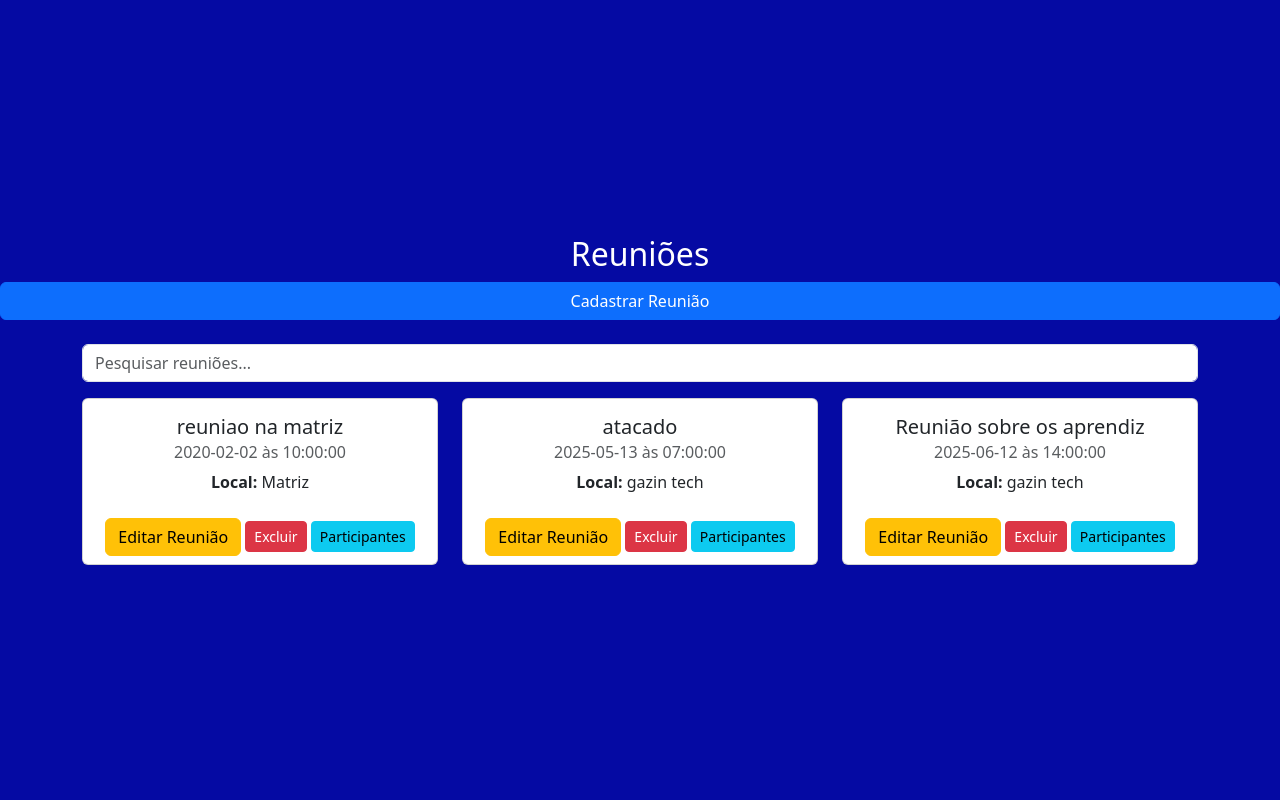
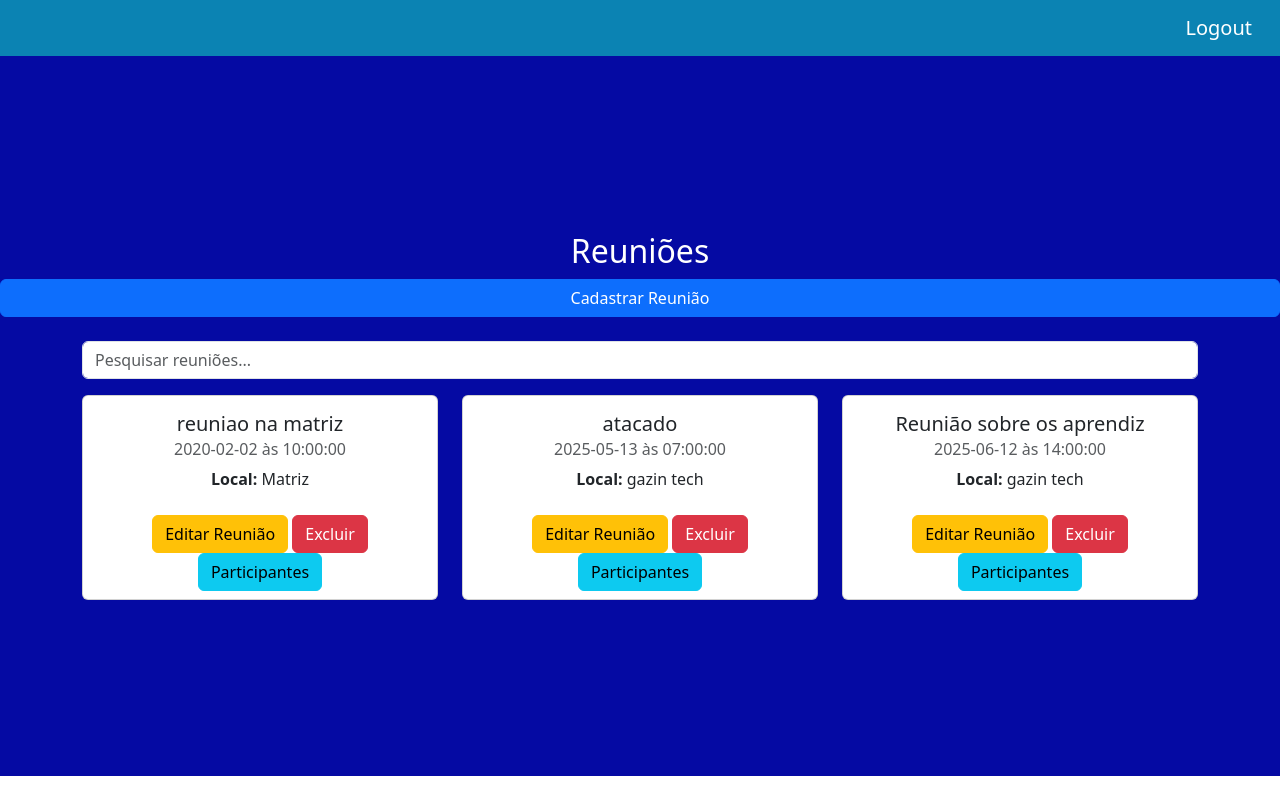
Before and after one commit to Renanarida/CRUD-renan, a PHP site: page / in a window 1280 px wide. Run offline with PHP 8.4, Linux system fonts and the light colour scheme; data comes from the database, SQL or seed files in the repository.

Commit message:
feat: removendo bugs da pag

```diff
--- a/adicionar_participante.php
+++ b/add/adicionar_participante.php
@@ -103,7 +103,7 @@ modalParticipantes.addEventListener('show.bs.modal', function(event) {
     var modalBody = modalParticipantes.querySelector('#modalParticipantesBody');
     modalBody.innerHTML = 'Carregando...';
 
-    fetch('carregar_participantes.php?id=' + id)
+    fetch('./private/carregar_participantes.php?id=' + id)
         .then(response => response.text())
         .then(html => {
             modalBody.innerHTML = html;
--- /dev/null
+++ b/add/cadastrar.pessoas.php
@@ -0,0 +1,5 @@
+<?php
+
+    include 'conexao.php';
+
+?>
--- a/index.php
+++ b/index.php
@@ -26,11 +26,15 @@ $result = $conn->query("SELECT * FROM reunioes ORDER BY data, hora");
         align-content: center;
         justify-content: center;
         align-items: center width: 80vh;
-        height: 100vh;
+        height: 90vh;
     }
 
-    /*
-    .body-box {
+    .header-box {
+        background-color: rgb(11, 131, 179);
+    }
+
+
+    /* .body-box {
         width: 100vh;
     } */
 
@@ -43,6 +47,18 @@ $result = $conn->query("SELECT * FROM reunioes ORDER BY data, hora");
 
 <body class="body-box">
 
+    <header class="header-box">
+        <nav id="nav-box" class="navbar navbar-expand-lg">
+            <div class="container-fluid">
+                <button class="navbar-toggler" type="button" data-bs-toggle="collapse" data-bs-target="#navbarNav"
+                    aria-controls="navbarNav" aria-expanded="false" aria-label="Toggle navigation">
+                    <span class="navbar-toggler-icon"></span>
+                </button>
+                <a class="navbar-brand ms-auto text-white" href="#">Logout</a>
+            </div>
+        </nav>
+    </header>
+
     <div class="box-reuniao">
         <h2>Reuniões</h2>
         <!-- Botão para abrir o modal -->
@@ -50,9 +66,9 @@ $result = $conn->query("SELECT * FROM reunioes ORDER BY data, hora");
             Cadastrar Reunião
         </button>
         <?php
-        include_once'cadastrar_reuniao.php';
-        include_once'editar_reuniao.php';
-        include_once'adicionar_participante.php';
+        include './add/cadastrar_reuniao.php';
+        include './private/editar_reuniao.php';
+        include './add/adicionar_participante.php';
         ?>
         <div class="container mt-4">
             <div class="mb-3">
@@ -70,7 +86,7 @@ $result = $conn->query("SELECT * FROM reunioes ORDER BY data, hora");
                             <p class="card-text"><strong>Local:</strong> <?= htmlspecialchars($row['local']) ?></p>
                         </div>
                         <div class="card-footer bg-transparent border-top-0">
-                            <button type="button" class="btn btn-warning" data-bs-toggle="modal"
+                            <button type="button" class="btn btn-warning btn-primary" data-bs-toggle="modal"
                                 data-bs-target="#modalEditarReuniao" data-reuniao-id="<?= $row['id'] ?>"
                                 data-reuniao-data="<?= htmlspecialchars($row['data']) ?>"
                                 data-reuniao-hora="<?= htmlspecialchars($row['hora']) ?>"
@@ -78,9 +94,9 @@ $result = $conn->query("SELECT * FROM reunioes ORDER BY data, hora");
                                 data-reuniao-assunto="<?= htmlspecialchars($row['assunto']) ?>">
                                 Editar Reunião
                             </button>
-                            <a class="btn btn-danger btn-sm" href="excluir_reuniao.php?id=<?= $row['id'] ?>"
+                            <a class="btn btn-danger btn-primary" href="excluir_reuniao.php?id=<?= $row['id'] ?>"
                                 onclick="return confirm('Excluir reunião?')">Excluir</a>
-                            <button class="btn btn-sm btn-info" data-bs-toggle="modal"
+                            <button class="btn btn-primary btn-info" data-bs-toggle="modal"
                                 data-bs-target="#modalParticipantes" data-id="<?= $row['id'] ?>">
                                 Participantes
                             </button>
@@ -133,7 +149,7 @@ $result = $conn->query("SELECT * FROM reunioes ORDER BY data, hora");
                 var form = e.target;
                 var formData = new FormData(form);
 
-                fetch('adicionar_participante.php', {
+                fetch('./add/adicionar_participante.php', {
                         method: 'POST',
                         body: formData
                     })
@@ -146,7 +162,7 @@ $result = $conn->query("SELECT * FROM reunioes ORDER BY data, hora");
 
                             // Atualiza a lista de participantes
                             var id = formData.get('id_reuniao');
-                            fetch('carregar_participantes.php?id=' + id)
+                            fetch('./private/carregar_participantes.php?id=' + id)
                                 .then(res => res.text())
                                 .then(html => {
                                     document.getElementById('modalParticipantesBody').innerHTML = html;
--- a/carregar_participantes.php
+++ b/private/carregar_participantes.php
@@ -1,5 +1,5 @@
 <?php
-include 'conexao.php';
+include __DIR__ . '/../conexao.php';
 
 $id = $_GET['id'] ?? 0;
 $id = (int) $id;
```
Also changed, not shown: add/cadastrar_reuniao.php (renamed from cadastrar_reuniao.php), private/editar_reuniao.php (renamed from editar_reuniao.php), private/listar_reunioes.php (added).
